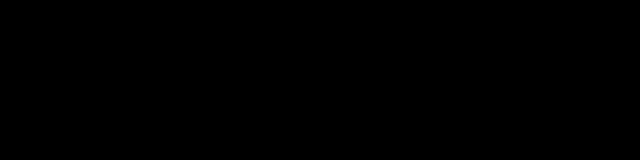
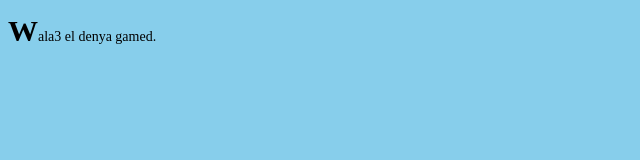
Before and after one commit to Mohameshaaban/firstrep, a plain HTML site: page index.html in a window 1280 px wide. Shown: the whole page, without its empty margins (0-640 px from the left). Drawn offline with Linux system fonts and the light colour scheme.

Commit message:
Mo work update

```diff
--- a/index.html
+++ b/index.html
@@ -7,7 +7,7 @@
     <title>Document</title>
 </head>
 <body>
-    <p>Wala3 el denya.</p>
+    <p>Wala3 el denya gamed.</p>
     <script src="app.js"></script>
 </body>
 </html>
--- a/style.css
+++ b/style.css
@@ -6,5 +6,5 @@ p::first-letter{
     font-weight: bold;
 }
 body{
-    background-color: black;
+    background-color: skyblue;
 }
```
